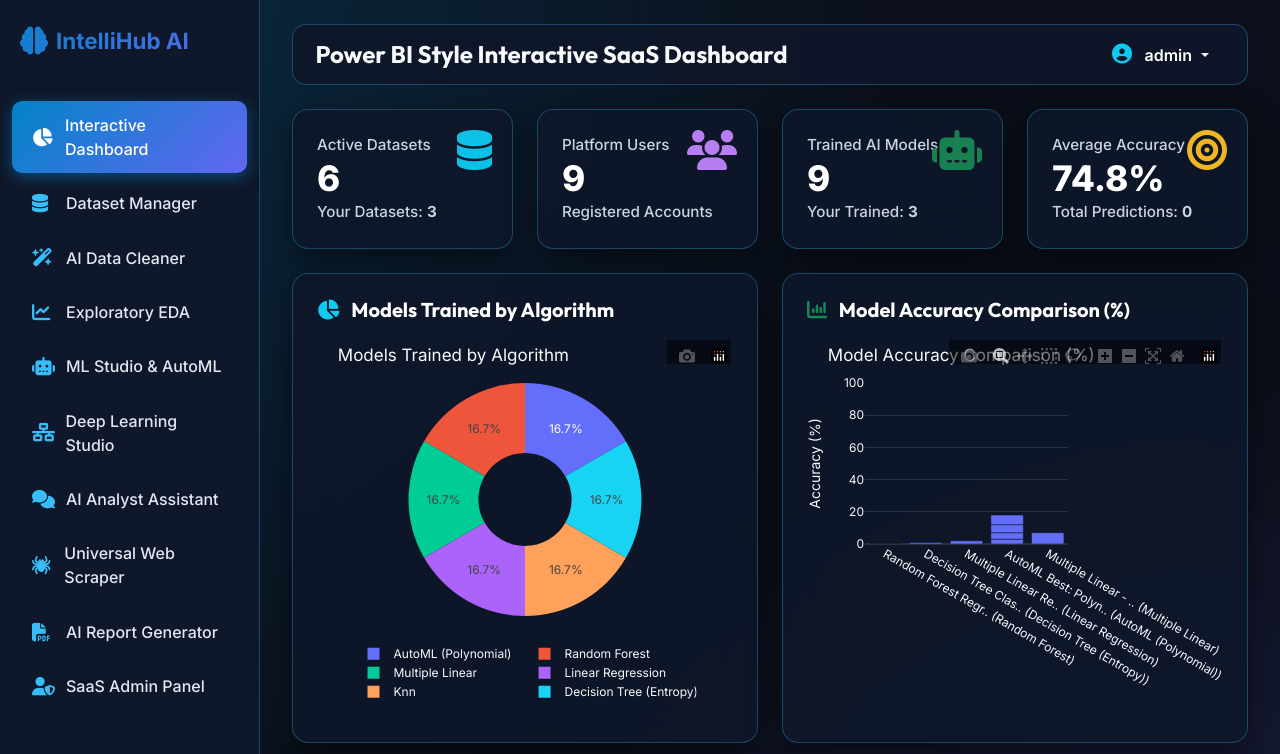
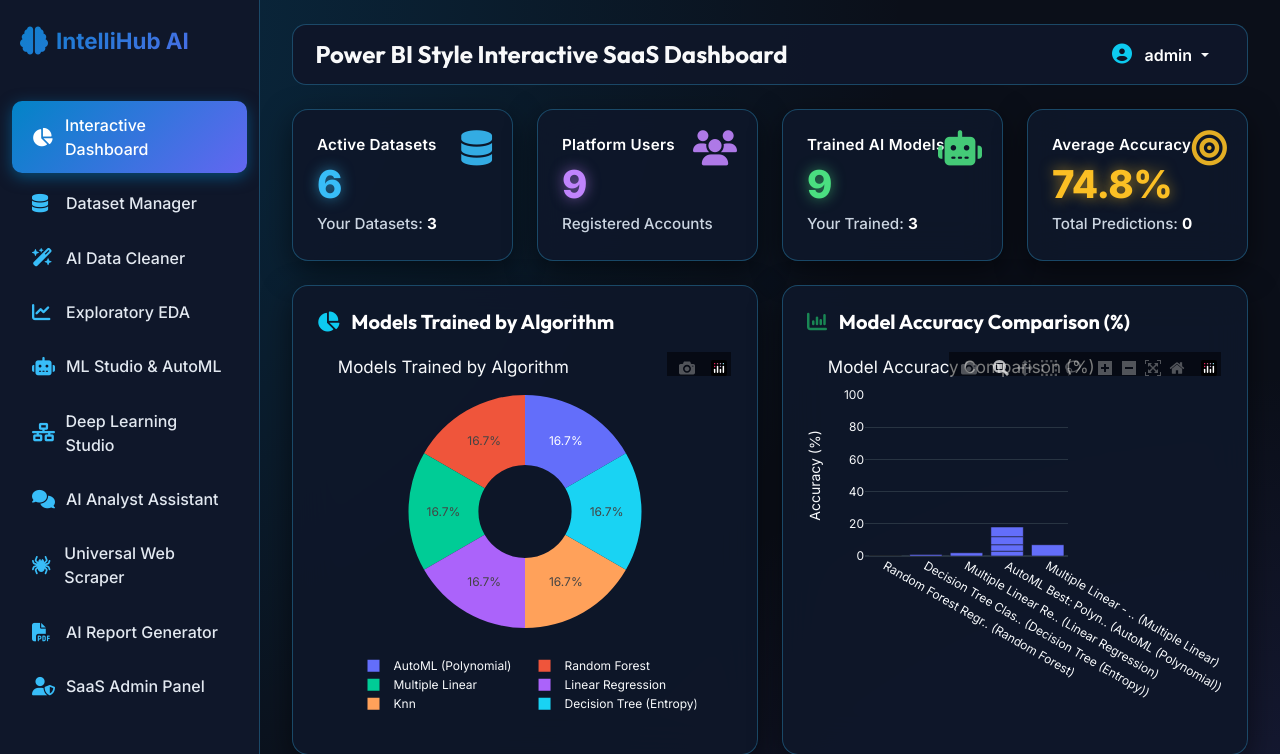
Before and after one commit to surajrajvaghela12/IntelliHub-AI, a Django app: page /dashboard/ in a window 1280 px wide. Shown: the top 754 px of the page. Run offline with Django 4.2, Linux system fonts and the light colour scheme; a user stored in the database is signed in; data comes from the database, SQL or seed files in the repository; data that the repository does not hold is empty; some libraries are stand-ins or nearby versions.

Commit message:
Fix stat card metric numbers text colors to bright glowing neon cyan, purple, emerald green and gold

```diff
--- a/static/css/custom.css
+++ b/static/css/custom.css
@@ -240,15 +240,15 @@ p, span, label, small, div, td, th {
     position: absolute;
     right: 1.25rem;
     top: 1.25rem;
-    font-size: 2.5rem;
-    opacity: 0.3;
+    font-size: 2.2rem;
+    opacity: 0.9 !important;
 }
 
 .stat-value {
-    font-size: 2.2rem;
-    font-weight: 800;
+    font-size: 2.4rem;
+    font-weight: 900;
     line-height: 1.2;
-    color: #ffffff !important;
+    letter-spacing: -0.5px;
 }
 
 /* Buttons */
--- a/templates/dashboard/dashboard.html
+++ b/templates/dashboard/dashboard.html
@@ -7,35 +7,35 @@
 <!-- Metric Cards Row -->
 <div class="row g-3 g-md-4 mb-4">
     <div class="col-6 col-md-6 col-xl-3">
-        <div class="glass-card stat-card">
-            <i class="fa-solid fa-database stat-icon text-info"></i>
-            <span class="text-muted d-block small">Active Datasets</span>
-            <div class="stat-value text-info">{{ total_datasets }}</div>
-            <span class="small text-muted d-none d-sm-inline">Your Datasets: <b>{{ user_datasets }}</b></span>
+        <div class="glass-card stat-card p-3 p-md-4">
+            <i class="fa-solid fa-database stat-icon" style="color: #38bdf8 !important; opacity: 0.9 !important; font-size: 2.2rem;"></i>
+            <span class="d-block fw-bold text-white mb-1" style="font-size: 0.95rem; letter-spacing: 0.3px;">Active Datasets</span>
+            <div class="stat-value fw-black my-1" style="color: #38bdf8 !important; text-shadow: 0 0 14px rgba(56, 189, 248, 0.6); font-size: 2.4rem;">{{ total_datasets }}</div>
+            <span class="small d-none d-sm-inline" style="color: #cbd5e1 !important; font-weight: 500;">Your Datasets: <b class="text-white">{{ user_datasets }}</b></span>
         </div>
     </div>
     <div class="col-6 col-md-6 col-xl-3">
-        <div class="glass-card stat-card">
-            <i class="fa-solid fa-users stat-icon text-purple" style="color:#a855f7"></i>
-            <span class="text-muted d-block small">Platform Users</span>
-            <div class="stat-value" style="color:#a855f7">{{ total_users }}</div>
-            <span class="small text-muted d-none d-sm-inline">Registered Accounts</span>
+        <div class="glass-card stat-card p-3 p-md-4">
+            <i class="fa-solid fa-users stat-icon" style="color: #c084fc !important; opacity: 0.9 !important; font-size: 2.2rem;"></i>
+            <span class="d-block fw-bold text-white mb-1" style="font-size: 0.95rem; letter-spacing: 0.3px;">Platform Users</span>
+            <div class="stat-value fw-black my-1" style="color: #c084fc !important; text-shadow: 0 0 14px rgba(192, 132, 252, 0.6); font-size: 2.4rem;">{{ total_users }}</div>
+            <span class="small d-none d-sm-inline" style="color: #cbd5e1 !important; font-weight: 500;">Registered Accounts</span>
         </div>
     </div>
     <div class="col-6 col-md-6 col-xl-3">
-        <div class="glass-card stat-card">
-            <i class="fa-solid fa-robot stat-icon text-success"></i>
-            <span class="text-muted d-block small">Trained AI Models</span>
-            <div class="stat-value text-success">{{ total_models }}</div>
-            <span class="small text-muted d-none d-sm-inline">Your Trained: <b>{{ user_models }}</b></span>
+        <div class="glass-card stat-card p-3 p-md-4">
+            <i class="fa-solid fa-robot stat-icon" style="color: #4ade80 !important; opacity: 0.9 !important; font-size: 2.2rem;"></i>
+            <span class="d-block fw-bold text-white mb-1" style="font-size: 0.95rem; letter-spacing: 0.3px;">Trained AI Models</span>
+            <div class="stat-value fw-black my-1" style="color: #4ade80 !important; text-shadow: 0 0 14px rgba(74, 222, 128, 0.6); font-size: 2.4rem;">{{ total_models }}</div>
+            <span class="small d-none d-sm-inline" style="color: #cbd5e1 !important; font-weight: 500;">Your Trained: <b class="text-white">{{ user_models }}</b></span>
         </div>
     </div>
     <div class="col-6 col-md-6 col-xl-3">
-        <div class="glass-card stat-card">
-            <i class="fa-solid fa-bullseye stat-icon text-amber" style="color:#f59e0b"></i>
-            <span class="text-muted d-block small">Average Accuracy</span>
-            <div class="stat-value" style="color:#f59e0b">{{ avg_accuracy }}%</div>
-            <span class="small text-muted d-none d-sm-inline">Total Predictions: <b>{{ total_predictions }}</b></span>
+        <div class="glass-card stat-card p-3 p-md-4">
+            <i class="fa-solid fa-bullseye stat-icon" style="color: #fbbf24 !important; opacity: 0.9 !important; font-size: 2.2rem;"></i>
+            <span class="d-block fw-bold text-white mb-1" style="font-size: 0.95rem; letter-spacing: 0.3px;">Average Accuracy</span>
+            <div class="stat-value fw-black my-1" style="color: #fbbf24 !important; text-shadow: 0 0 14px rgba(251, 191, 36, 0.6); font-size: 2.4rem;">{{ avg_accuracy }}%</div>
+            <span class="small d-none d-sm-inline" style="color: #cbd5e1 !important; font-weight: 500;">Total Predictions: <b class="text-white">{{ total_predictions }}</b></span>
         </div>
     </div>
 </div>
```
Also changed, not shown: 1 other file.
